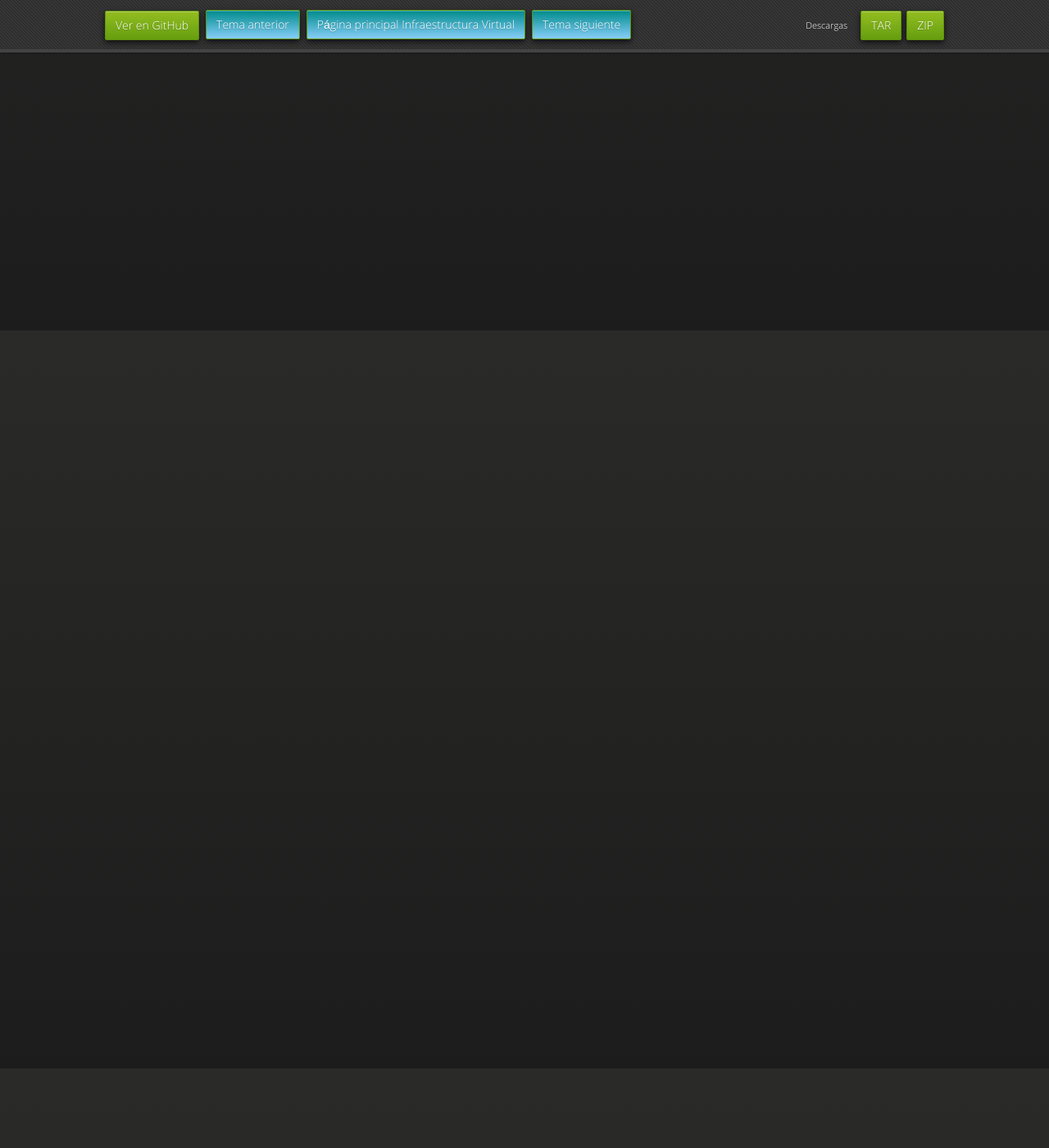
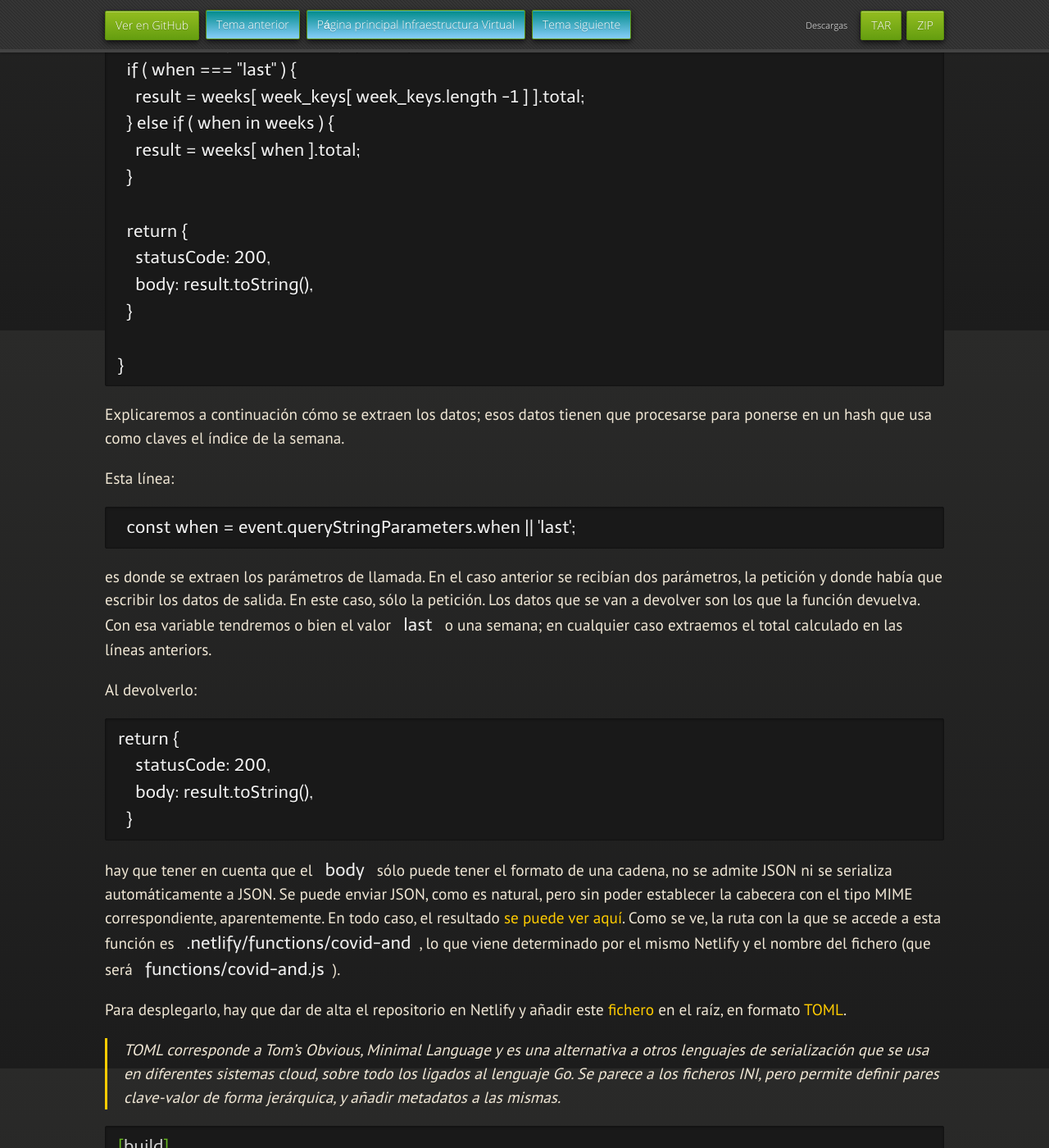
Before and after one commit to JJ/IV, a Jekyll site: the page built from documentos/temas/Serverless.md, in a window 1280 px wide and 1400 px high, scrolled down 6797 px. Shown: the whole window at 82% size. Built offline with Jekyll 4.4.1, drawn with Linux system fonts in a browser that asks for light colours; nearby versions of some CDN libraries; some web fonts are replaced; our own code applies the rules of GitHub Pages for plain Markdown files; some of the changed text lies outside the part shown.

Commit message:
Sync documentos/temas/Serverless.md de master a gh-pages

````diff
--- a/documentos/temas/Serverless.md
+++ b/documentos/temas/Serverless.md
@@ -248,6 +248,147 @@ efectivamente sucede un evento que necesita algún tipo de
 procesamiento; en caso contrario, simplemente no existe (y por tanto
 no hace ningún tipo de gasto).
 
+## Usando parámetros
+
+Evidentemente, lo interesante en estas funciones es poder usar
+parámetros para hacer diferentes llamadas. Como se ha mostrado en el
+tema de [REST](REST), esos parámetros forman parte de la petición
+HTTP y por tanto están accesibles para la función.
+
+Como ejemplo de este tipo de peticiones,
+usaremos [Netlify](https://netlify.com). Netlify sigue un enfoque muy
+parecido a Vercel; las funciones las despliega directamente en AWS
+Lambda, así que, en principio, se puede usar cualquiera de esos
+runtimes. Los ejemplos, sin
+embargo
+[se fijan sobre todo en Go y Node](https://functions-playground.netlify.app/).
+
+Nosotros usaremos node para crear un API que agregue los datos de
+contagios
+de
+[COVID](https://www.juntadeandalucia.es/institutodeestadisticaycartografia/badea/operaciones/consulta/anual/38842?CodOper=b3_2314&codConsulta=38842)
+de los distritos sanitarios de Granada y devuelva, por omisión, los
+datos de la última semana, o bien los datos de la semana del año en
+curso que se le pase. Esta es la función:
+
+```node
+const data = require("./data" )
+
+exports.handler = async event => {
+
+  var weeks = {};
+  for ( element in  data.data.data ) {
+    const data_piece =  data.data.data[element];
+    const week = data_piece[0].des;
+    const cod = data_piece[1].cod[0];
+    if ( !( week in weeks ) ) {
+      weeks[week] = {};
+    }
+    weeks[week][cod] = data_piece[3].val? Math.round(parseFloat(data_piece[3].val)) : 0;
+    if ( "total" in weeks[week] ) {
+      weeks[week]['total'] +=  weeks[week][cod];
+    } else {
+      weeks[week]['total'] =  weeks[week][cod];
+    }
+  }
+
+  const when = event.queryStringParameters.when || 'last';
+  var result = 0;
+  var week_keys = Object.keys(weeks);
+  if ( when === "last" ) {
+    result = weeks[ week_keys[ week_keys.length -1 ] ].total;
+  } else if ( when in weeks ) {
+    result = weeks[ when ].total;
+  }
+
+  return {
+    statusCode: 200,
+    body: result.toString(),
+  }
+
+}
+```
+
+Explicaremos a continuación cómo se extraen los datos; esos datos
+tienen que procesarse para ponerse en un hash que usa como claves el
+índice de la semana.
+
+Esta línea:
+
+```node
+  const when = event.queryStringParameters.when || 'last';
+```
+
+es donde se extraen los parámetros de llamada. En el caso anterior se
+recibían dos parámetros, la petición y donde había que escribir los
+datos de salida. En este caso, sólo la petición. Los datos que se van
+a devolver son los que la función devuelva. Con esa variable tendremos
+o bien el valor `last` o una semana; en cualquier caso extraemos el
+total calculado en las líneas anteriors.
+
+Al devolverlo:
+
+```node
+return {
+    statusCode: 200,
+    body: result.toString(),
+  }
+```
+
+hay que tener en cuenta que el `body` sólo puede tener el formato de
+una cadena, no se admite JSON ni se serializa automáticamente a
+JSON. Se puede enviar JSON, como es natural, pero sin poder establecer
+la cabecera con el tipo MIME correspondiente, aparentemente. En todo
+caso, el
+resultado
+[se puede ver aquí](https://affectionate-yonath-bf645c.netlify.app/.netlify/functions/covid-and).
+Como se ve, la ruta con la que se accede a esta función es
+`.netlify/functions/covid-and`, lo que viene determinado por el mismo
+Netlify y el nombre del fichero (que será `functions/covid-and.js`).
+
+Para desplegarlo, hay que dar de alta el repositorio en Netlify y
+añadir
+este
+[fichero](https://github.com/JJ/netlify-covid-and/blob/main/netlify.toml) en
+el raíz, en formato [TOML](https://toml.io).
+
+> TOML corresponde a Tom's Obvious, Minimal Language y es una
+> alternativa a otros lenguajes de serialización que se usa en
+> diferentes sistemas cloud, sobre todo los ligados al lenguaje Go. Se
+> parece a los ficheros INI, pero permite definir pares clave-valor de
+> forma jerárquica, y añadir metadatos a las mismas.
+
+```toml
+[build]
+
+  functions = "./functions"
+```
+
+Con esto únicamente se le indica que las funciones se encuentran en
+ese directorio, y se usa para compilar y desplegar la función de forma
+definitiva.
+
+> Sólo una pequeña referencia a cómo se obtienen los datos. Haciendo
+> uso de un modelo de despliegue continuo, se usa
+> una
+> [GitHub action](https://github.com/JJ/netlify-covid-and/blob/main/.github/workflows/descarga.yml)
+> para
+> generar el fichero `data.js` que se importa. Esa *action* se activa
+> tanto cuando se hace push o PR como periódicamente cada día, para
+> actualizar a los datos de la última semana. Es decir, se
+> auto-despliega cada día de forma que la función tenga los últimos
+> datos subidos; este es un ejemplo de despliegue continuo, y también
+> de cómo se desacopla la obtención de los datos del servicio de los
+> mismos, de forma que sea mucho más rápido para el usuario, y sobre
+> todo determinista, el acceso a los datos que ha solicitado.
+
+<div class='ejercicios' markdown="1">
+
+Tomar alguna de las funciones de prueba de Netlify, y hacer despliegues
+de prueba con el mismo.
+
+</div>
+
 ## Ver también
 
 gUna
````
